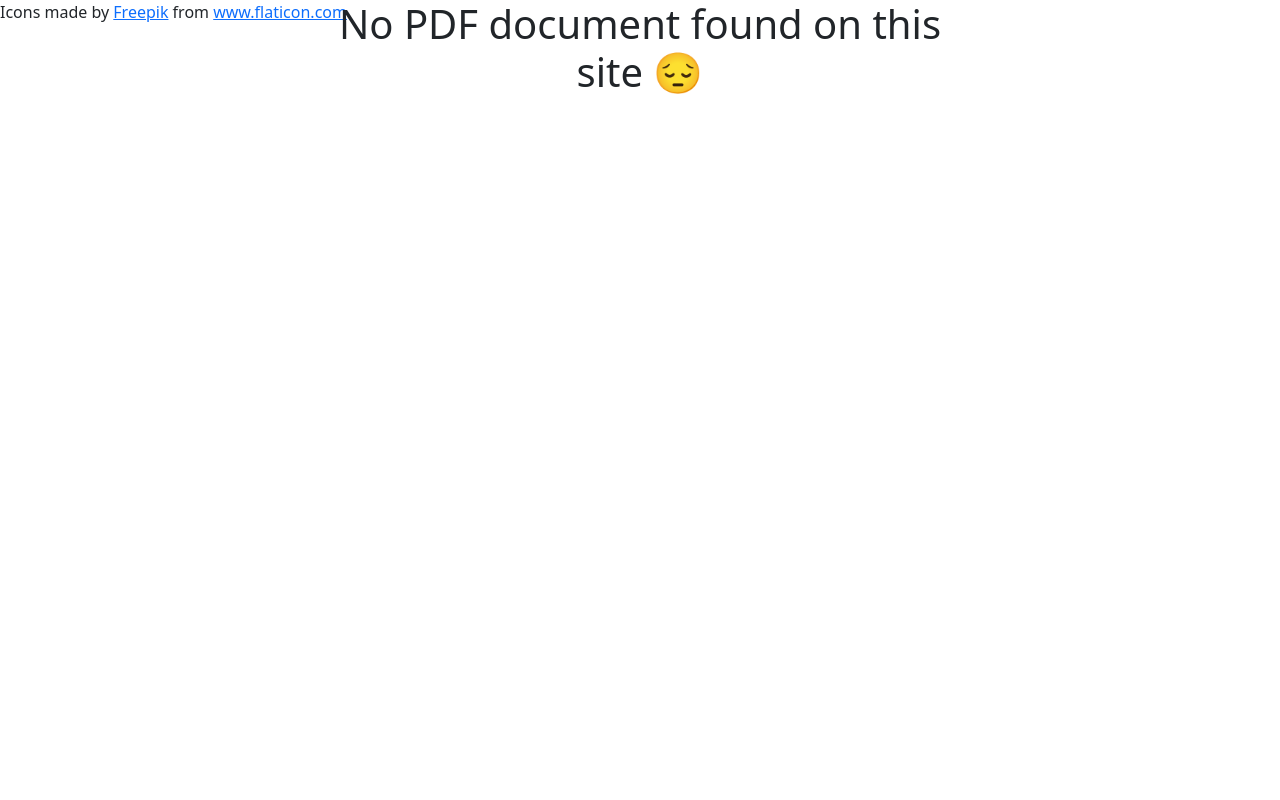
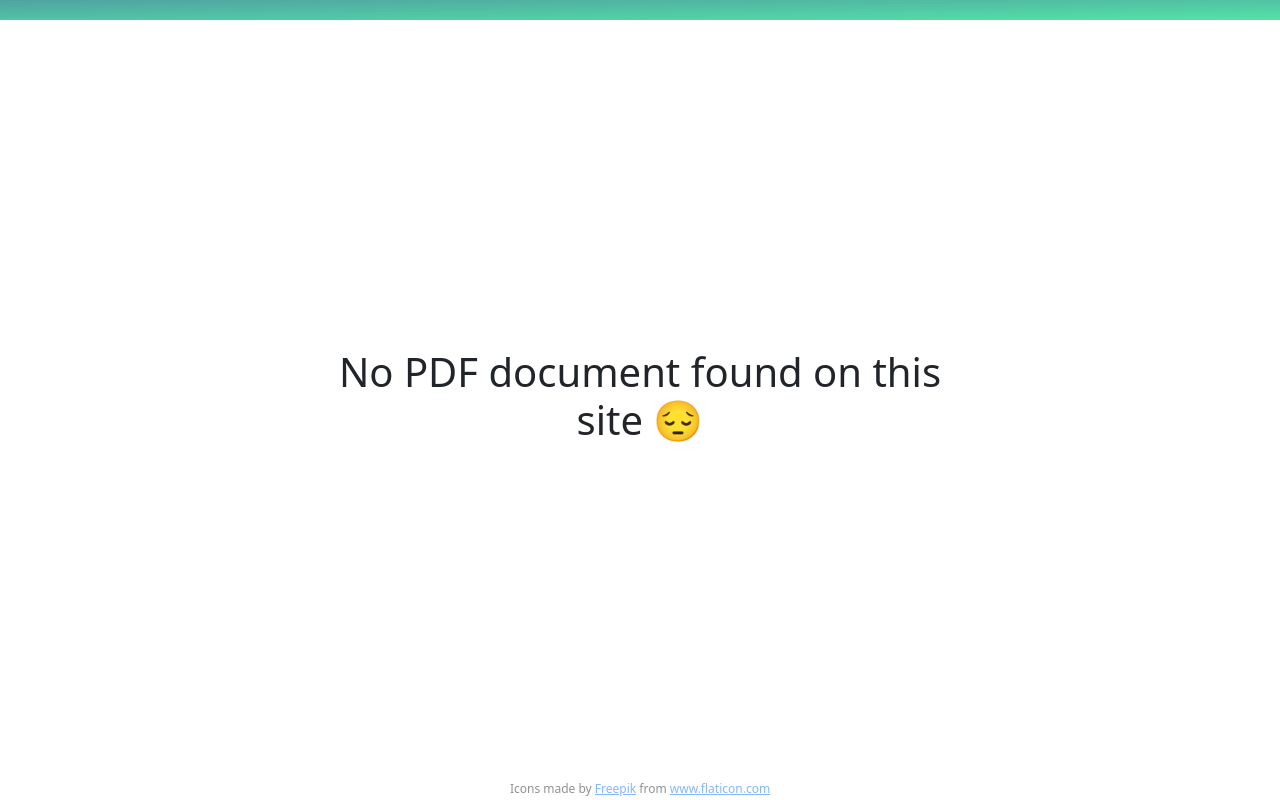
Before and after one commit to davidus27/pdf-shortener-extension, a React app: page / in a window 1280 px wide. Built offline with nearby package versions, Linux system fonts and the light colour scheme.

Commit message:
make link open on the new card

```diff
--- a/src/components/Footer.js
+++ b/src/components/Footer.js
@@ -5,7 +5,7 @@ class Footer extends Component {
     return (
         <footer>
           {/* Footer containing attribution to the author of the logo design */}
-          <div>Icons made by <a href="https://www.freepik.com" title="Freepik">Freepik</a> from <a href="https://www.flaticon.com/" title="Flaticon">www.flaticon.com</a>
+          <div>Icons made by <a href="https://www.freepik.com" target="_blank" rel="noreferrer" title="Freepik">Freepik</a> from <a href="https://www.flaticon.com/" target="_blank" rel="noreferrer" title="Flaticon">www.flaticon.com</a>
           </div>
         </footer>
     );
--- a/src/components/NoDocumentFound.js
+++ b/src/components/NoDocumentFound.js
@@ -4,7 +4,7 @@ class NoDocumentFound extends Component {
   render() {
     return (
         <div id="pdf-not-found-div">
-            <div class="position-absolute top-0 start-50 translate-middle-x">
+            <div class="text-center position-absolute top-50 start-50 translate-middle">
                 <h1 class="text-center">No PDF document found on this site <span role="img" aria-label="Pensive Face" >😔</span></h1>
             </div>
         </div>
--- a/src/styles/App.css
+++ b/src/styles/App.css
@@ -1,13 +1,81 @@
+/*
+html, body {
+  height: 100%;
+  -ms-overflow-style: none;
+  scrollbar-width: none;
+}
+*/
+
+/* Hide scrollbar for Chrome, Safari and Opera */
+/* body::-webkit-scrollbar {
+  display: none;
+}
+*/
+
+/*
 .App {
   text-align: center;
+  height: 100%;
+  width: 100%;
+  min-height: calc(100% + 20px);
+  margin-bottom: -20px;
+}
+
+.App:after {
+  display: block;
+  content: "";
+  height: 20px;
 }
 
 .App-header {
   font-size: 1.5em;
   background-color: #222;
-  height: 100%;
-  width: 100%;
   margin: 0;
   padding: 0;
   color: white;
 }
+
+footer {
+  text-align: center;
+  font-size: 0.75em;
+  width: 100%;
+  bottom: 0;
+
+  position: fixed;
+  background-color: white;
+  opacity: 0.5;
+  height: 20px;
+}
+*/
+
+* {
+  margin: 0;
+}
+
+html, body {
+  height: 100%;
+}
+
+.wrapper {
+  background: linear-gradient(to bottom right, #50a3a2 0%, #53e3a6 100%);
+  min-height: calc(100% + 20px);
+  margin-bottom: -20px;
+}
+
+.wrapper:after {
+  display: block;
+  content: "";
+  height: 20px;
+}
+
+footer {
+  text-align: center;
+  position: fixed;
+  font-size: 0.75em;
+  width: 100%;
+  bottom: 0;
+
+  background-color: white;
+  opacity: 0.5;
+  height: 20px;
+}
```
